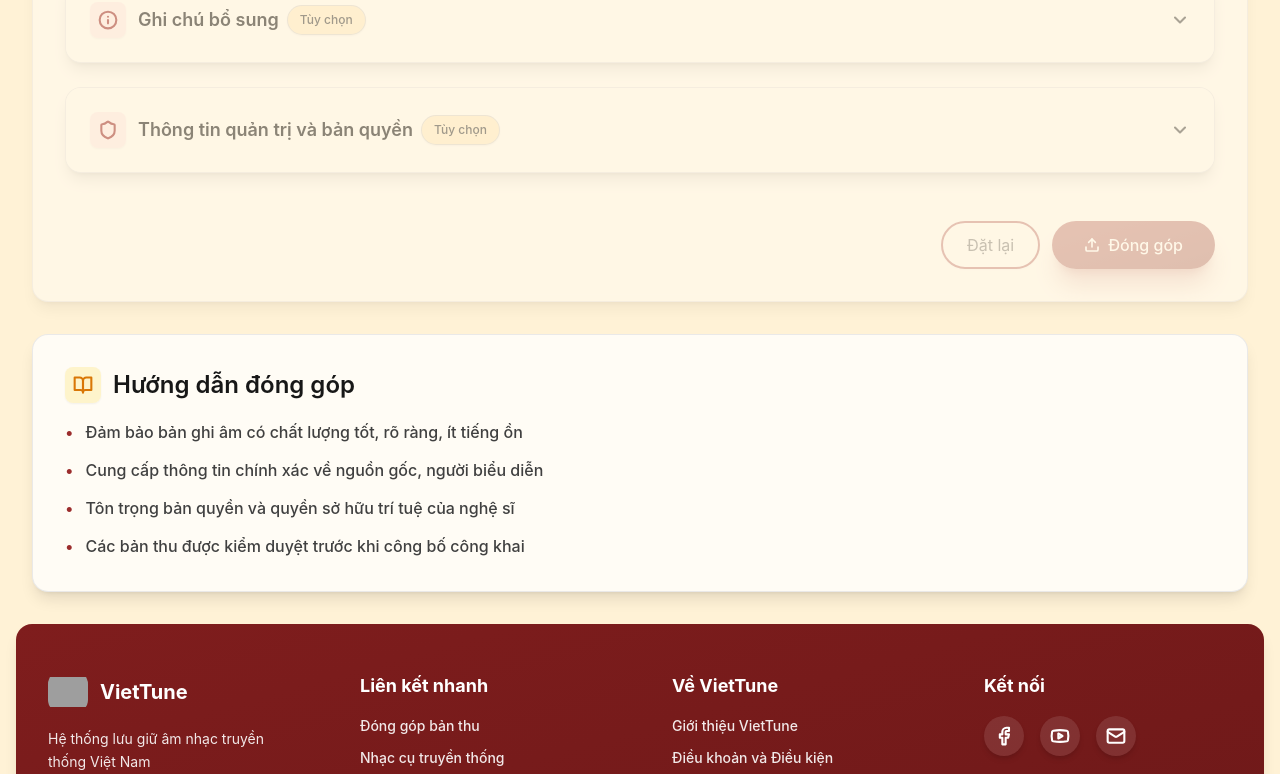
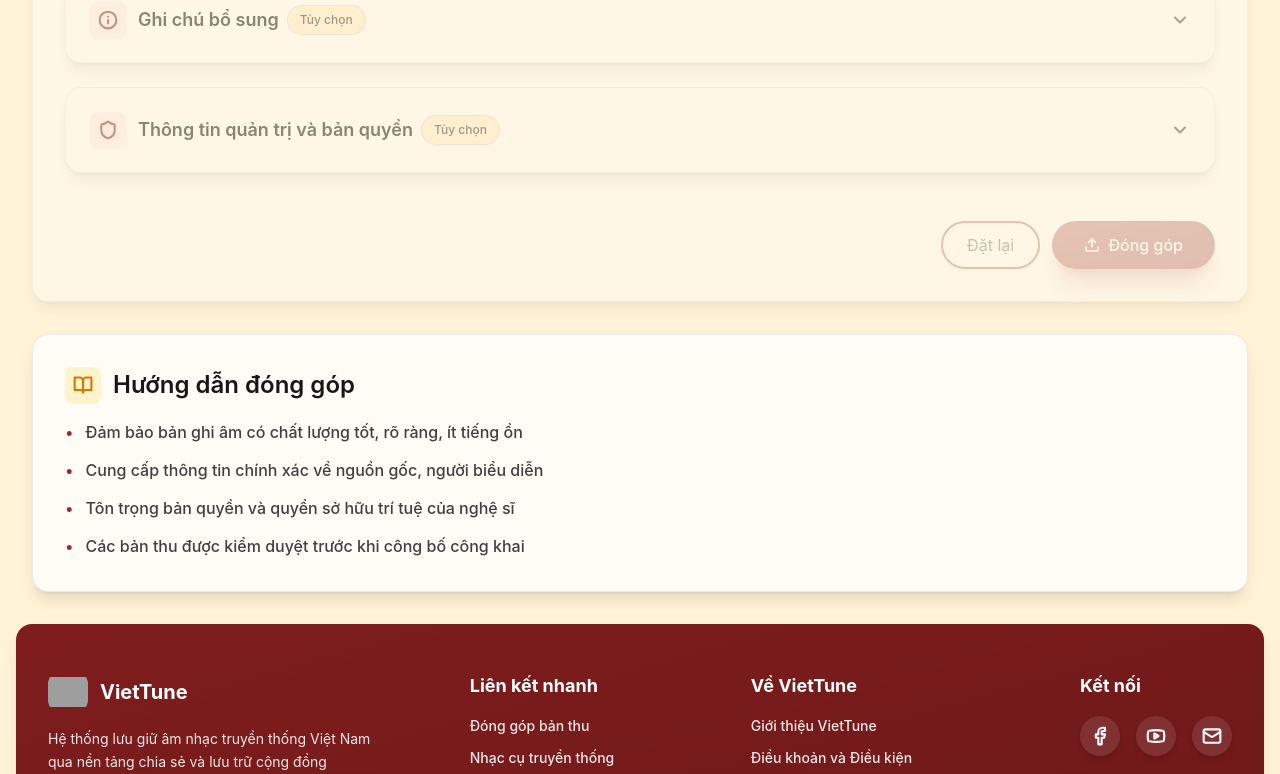
Before and after one commit to NguyenQuocDatOriginals/SP26SE120_VietTune, a React (Vite) app: page /upload in a window 1280 px wide. Shown: the part 2000-2774 px from the top of the page. Built offline with nearby package versions, Linux system fonts and the light colour scheme; grey boxes are pictures that could not be loaded.

Commit message:
Refactor Footer layout for improved responsiveness and update Header component to use fixed positioning; adjust MainLayout to accommodate new header height

```diff
--- a/src/components/layout/Footer.tsx
+++ b/src/components/layout/Footer.tsx
@@ -22,7 +22,7 @@ export default function Footer() {
   return (
     <footer className="pb-4 px-4">
       <div className="bg-gradient-to-br from-primary-700 to-primary-800 rounded-2xl px-8 py-12 shadow-lg backdrop-blur-sm">
-        <div className="grid grid-cols-1 md:grid-cols-2 lg:grid-cols-4 gap-8 sm:gap-12 lg:gap-16 gap-y-10">
+        <div className="grid grid-cols-1 md:grid-cols-2 lg:grid-cols-[minmax(0,1.5fr)_1fr_1fr_1fr] gap-8 sm:gap-12 lg:gap-16 gap-y-10">
           {/* About */}
           <div className="min-w-0">
             <div className="flex items-center space-x-3 mb-4">
@@ -43,7 +43,8 @@ export default function Footer() {
           </div>
 
           {/* Quick Links */}
-          <div>
+          <div className="flex flex-col items-center lg:ml-8">
+            <div className="text-left w-full max-w-[200px]">
               <h3 className="font-bold text-lg mb-4 text-white">
                 Liên kết nhanh
               </h3>
@@ -82,9 +83,11 @@ export default function Footer() {
                 </li>
               </ul>
             </div>
+          </div>
 
           {/* Resources */}
-          <div>
+          <div className="flex flex-col items-center lg:ml-8">
+            <div className="text-left w-full max-w-[200px]">
               <h3 className="font-bold text-lg mb-4 text-white">
                 Về VietTune
               </h3>
@@ -107,9 +110,11 @@ export default function Footer() {
                 </li>
               </ul>
             </div>
+          </div>
 
           {/* Contact */}
-          <div>
+          <div className="flex flex-col items-center lg:ml-20">
+            <div className="text-left w-full max-w-[200px]">
               <h3 className="font-bold text-lg mb-4 text-white">
                 Kết nối
               </h3>
@@ -157,6 +162,7 @@ export default function Footer() {
               </div>
             </div>
           </div>
+        </div>
 
         <div className="border-t border-white/20 mt-10 pt-8 text-center">
           <p className="text-white/90 text-sm font-medium">
--- a/src/components/layout/Header.tsx
+++ b/src/components/layout/Header.tsx
@@ -56,7 +56,7 @@ export default function Header() {
     }
   }, [isMenuOpen]);
   return (
-    <header className="sticky top-0 z-[60] pt-4 px-4">
+    <header className="fixed top-0 left-0 right-0 z-[60] pt-4 px-4">
       <nav className="bg-gradient-to-br from-primary-700 to-primary-800 rounded-full shadow-lg backdrop-blur-sm">
         <div className="px-6 py-2.5">
           <div className="flex items-center justify-between">
--- a/src/components/layout/MainLayout.tsx
+++ b/src/components/layout/MainLayout.tsx
@@ -19,7 +19,7 @@ export default function MainLayout() {
   return (
     <div className="flex flex-col min-h-screen min-w-0 overflow-x-hidden" style={{ backgroundColor: '#FFF2D6' }}>
       <Header />
-      <main className="flex-grow min-w-0 w-full">
+      <main className="flex-grow min-w-0 w-full pt-[4.5rem]">
         <ErrorBoundary region="main">
           <Outlet />
         </ErrorBoundary>
```
Also changed, not shown: index.html (line endings or trailing spaces). Lines whose indentation alone changed are shown as unchanged.
